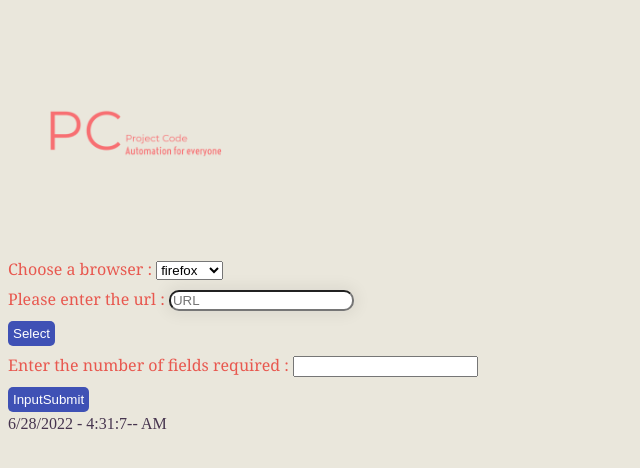
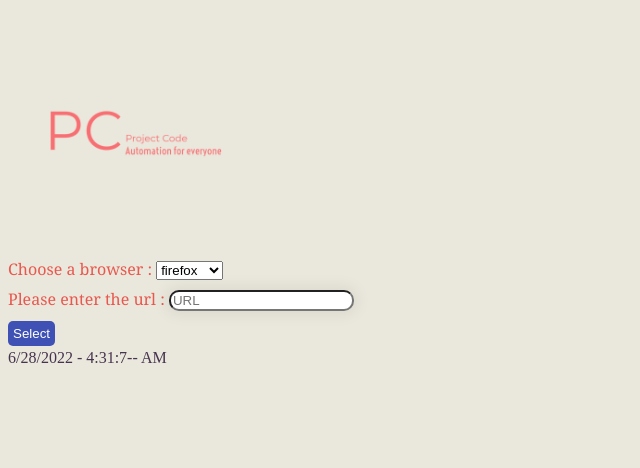
Before and after one commit to varunpintu100/Chrome, a Flask app: page / in a window 1280 px wide. Shown: the top 468 px of the page, without its empty margins (0-640 px from the left). Run offline with Flask 2, Linux system fonts and the light colour scheme.

Commit message:
Add and remove are added

```diff
--- a/app.py
+++ b/app.py
@@ -45,11 +45,6 @@ actions = [{'action':'click'},{'action':'getText'},{'action':'Input'},{'action':
 @app.route("/")
 def select_browsers():
     return render_template('index.html',data=data,actions=actions,test=0)
-
-@app.route("/count",methods=["POST"])
-def input_count():
-    count = int(request.form['number_input'])
-    return render_template('index.html',data=data,actions=actions,test=count)
 
 @app.route("/browser",methods=["POST"])
 def browser():
--- a/templates/index.html
+++ b/templates/index.html
@@ -34,13 +34,7 @@
     </table>
     {% endfor %}
     <button type="submit" value="Select_Browser">Select</button>
-    </form>
-    <form method="POST" action="{{ url_for('input_count') }}">
-        <label>Enter the number of fields required :</label>
-        <input type="number" name="number_input">
-        <br>
-        <button type="submit" value="Select_data">InputSubmit</button>
-    </form>
+    <br>
     <span id='ct' ></span><!--  this field is used to display clock -->
     <br>
 </body>
```
